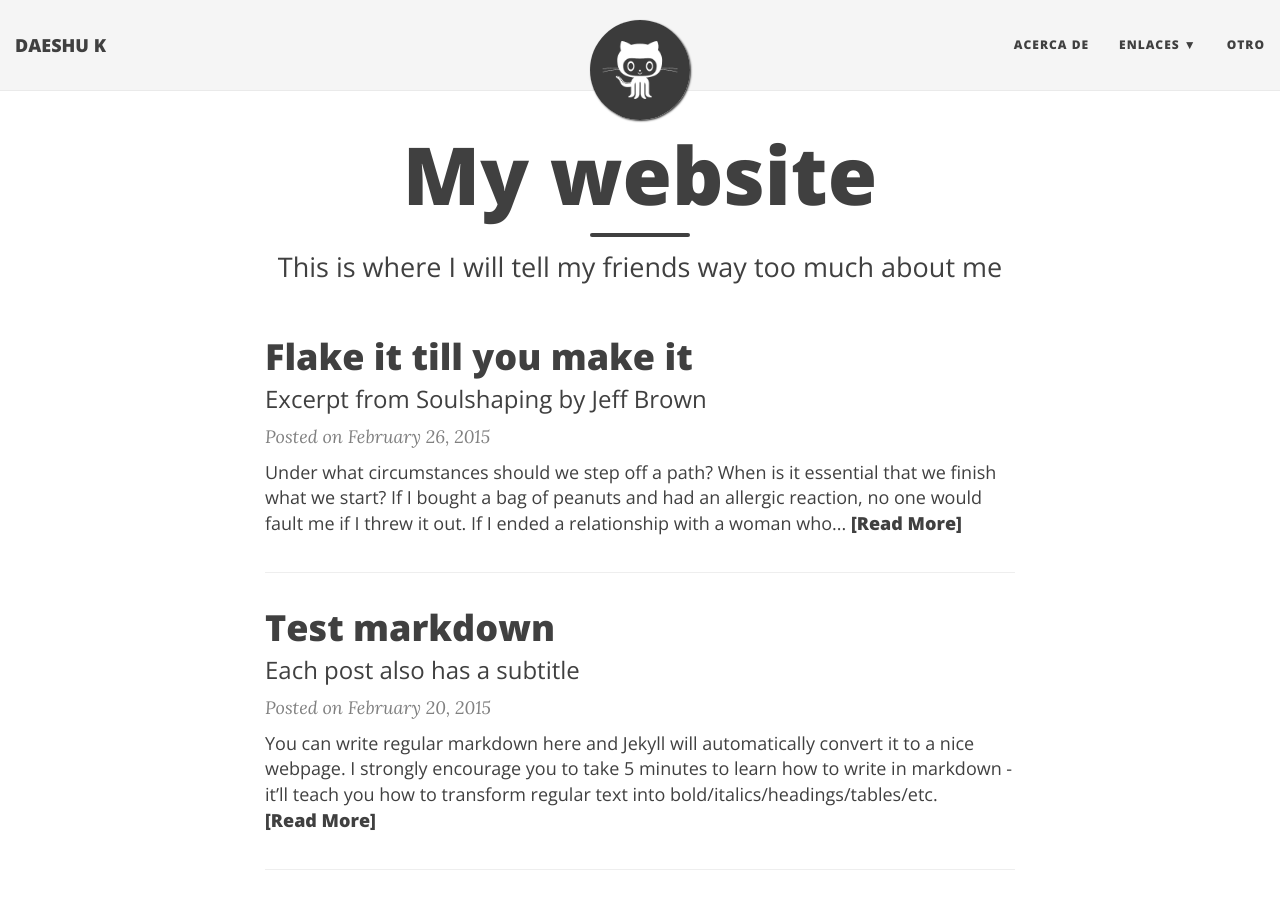
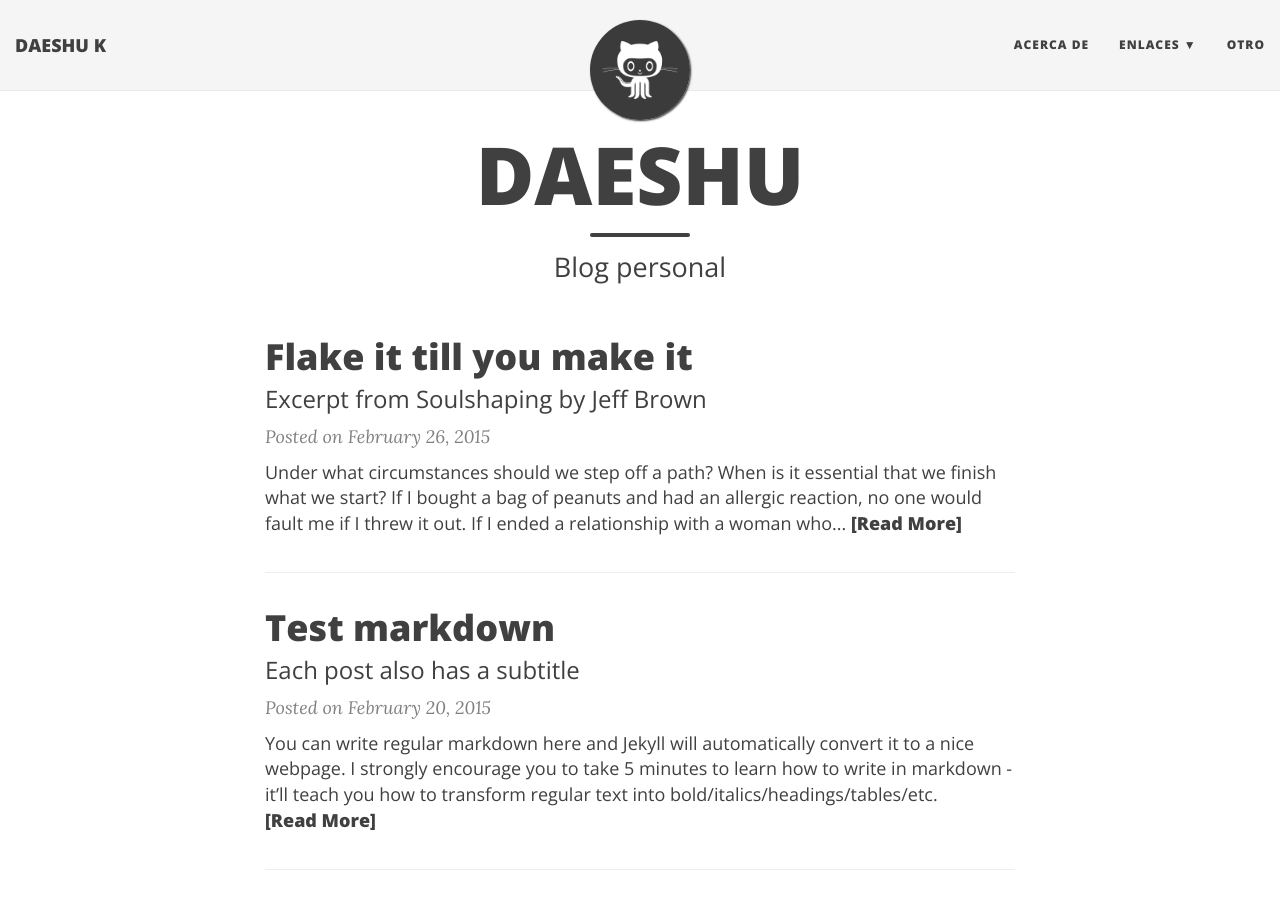
Before and after one commit to daeshu/k, a Jekyll site: the page built from index.html, in a window 1280 px wide and 900 px high. Built offline with Jekyll 4.4.1, drawn with Linux system fonts in a browser that asks for light colours; nearby versions of some CDN libraries; the list of posts is cut into pages by our own code; some of the changed text lies outside the part shown.

Commit message:
Update index.html

```diff
--- a/index.html
+++ b/index.html
@@ -1,7 +1,7 @@
 ---
 layout: page
-title: My website
-subtitle: This is where I will tell my friends way too much about me
+title: DAESHU
+subtitle: Blog personal
 use-site-title: true
 ---
 
```
Also changed, not shown: other parts of index.html (+2 -2 lines).
